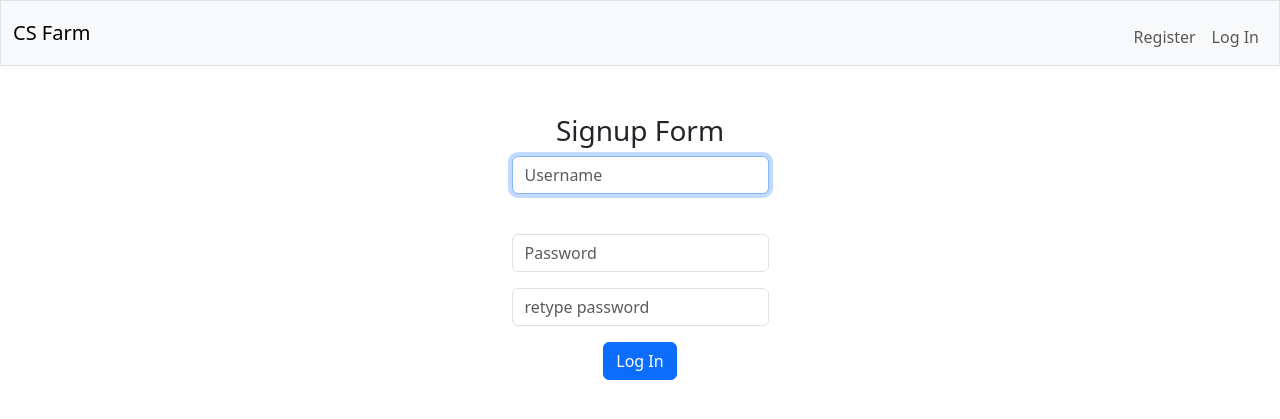
After one commit to andrsbtrg/csfarm, a Flask app: template templates/register.html in a window 1280 px wide. The commit adds this page. Shown: the top 419 px of the page. Run offline with Flask 3, Linux system fonts and the light colour scheme; the template is opened without the code that fills it, so the values that code supplies are empty; some libraries are stand-ins or nearby versions.

Commit message:
Basic login register and logout

```diff
--- a/app.py
+++ b/app.py
@@ -1,6 +1,8 @@
-from flask import Flask, render_template, session, redirect
+from flask import Flask, render_template, session, redirect, request
 from flask_session import Session
 from database import connection
+from werkzeug.security import check_password_hash, generate_password_hash
+from helpers import alert, hx_redirect
 
 app = Flask(__name__)
 # Configure session to use filesystem (instead of signed cookies)
@@ -8,22 +10,80 @@ app.config["SESSION_PERMANENT"] = False
 app.config["SESSION_TYPE"] = "filesystem"
 Session(app)
 
-db = connection("farm.db")
-
 
 @app.route("/")
 def hello():
+    if session.get("user_id") is None:
+        return redirect("/login")
     return render_template('index.html')
 
 
-@app.route("/register")
+@app.route("/register", methods=["GET", "POST"])
 def register():
-    pass
+    if request.method == "GET":
+        return render_template("register.html")
+    db = connection()
+    # handle post
+    username = request.form.get("username")
+    password = request.form.get("password")
+    repass = request.form.get("repassword")
+
+    # validations
+    if len(username) < 5:
+        return alert("Username is too short")
+    if password != repass:
+        return alert("Passwords don't match!")
+    if len(password) < 8:
+        return alert("Password is too short")
+    db.execute(
+        "INSERT INTO users (username, pass) VALUES (?, ?)",
+        [username, generate_password_hash(password)]
+    )
+    db.commit()
+    rows = db.execute("SELECT id FROM users WHERE username=(?)", [
+                      username]).fetchall()
+    user_id = rows[0][0]
+    session["user_id"] = user_id
+    resp = hx_redirect("/")
+    return resp
 
 
-@app.route("/login")
+@app.route("/register/email", methods=["POST"])
+def validate_email():
+    username = request.form.get("username")
+    if len(username) < 5:
+        return alert("Username is too short")
+    return ""
+
+
+@app.route("/login", methods=["POST", "GET"])
 def login():
-    pass
+    if request.method == "GET":
+        return render_template("login.html")
+    # handle POST
+    username = request.form.get("username")
+    password = request.form.get("password")
+
+    if len(username) == 0:
+        return alert("Please enter a valid username.")
+    if len(password) == 0:
+        return alert("Please type a password")
+
+    cur = connection().cursor()
+    row = cur.execute(
+        "SELECT id, username, pass FROM users WHERE username = (?)", (
+            username,)
+    ).fetchone()
+    if row is None:
+        return alert("Username does not exist")
+
+    id = row[0]
+    pwhash = row[2]
+    if check_password_hash(pwhash, password) is False:
+        return alert("Incorrect password")
+    session["user_id"] = id
+
+    return hx_redirect("/")
 
 
 @app.route("/logout")
@@ -34,4 +94,4 @@ def logout():
     session.clear()
 
     # Redirect user to login form
-    return redirect("/")
+    return redirect("/login")
--- a/database.py
+++ b/database.py
@@ -1,7 +1,9 @@
 import sqlite3
 
+__db_url = "farm.db"
 
-def connection(arg: str) -> sqlite3.Cursor:
-    con = sqlite3.connect(arg)
-    cur = con.cursor()
-    return cur
+
+def connection() -> sqlite3.Connection:
+    con = sqlite3.connect(__db_url)
+    con.row_factory = sqlite3.Row
+    return con
--- /dev/null
+++ b/static/styles.css
@@ -0,0 +1,10 @@
+.error-message {
+	margin: 0;
+    color:red;
+}
+.error input {
+      box-shadow: 0 0 3px #CC0000;
+}
+.valid input {
+      box-shadow: 0 0 3px #36cc00;
+ }
--- a/templates/base.html
+++ b/templates/base.html
@@ -7,6 +7,7 @@
 	<meta name="viewport" content="width=device-width, initial-scale=1">
 	<script src="https://unpkg.com/htmx.org@1.9.10"></script>
 	<link href="/static/favicon.ico" rel="icon">
+	<link href="/static/styles.css" rel="stylesheet">
 	<link href="https://cdn.jsdelivr.net/npm/bootstrap@5.3.2/dist/css/bootstrap.min.css" rel="stylesheet"
 		integrity="sha384-T3c6CoIi6uLrA9TneNEoa7RxnatzjcDSCmG1MXxSR1GAsXEV/Dwwykc2MPK8M2HN" crossorigin="anonymous">
 	<script src="https://cdn.jsdelivr.net/npm/bootstrap@5.3.2/dist/js/bootstrap.bundle.min.js"
@@ -16,7 +17,6 @@
 </head>
 
 <body>
-
 	<nav class="bg-light border navbar navbar-expand-md navbar-light">
 		<div class="container-fluid">
 			<a class="navbar-brand" href="/">CS Farm</a>
@@ -45,13 +45,8 @@
 		</div>
 	</nav>
 
-	{% if get_flashed_messages() %}
-	<header>
-		<div class="alert alert-primary mb-0 text-center" role="alert">
-			{{ get_flashed_messages() | join(" ") }}
-		</div>
-	</header>
-	{% endif %}
+	<!-- <header id="alerts"> -->
+	<!-- </header> -->
 
 	<main class="container py-5 text-center">
 		{% block main %}{% endblock %}
--- /dev/null
+++ b/templates/flash_message.html
@@ -0,0 +1,3 @@
+<div class="alert alert-primary mb-0 text-center" role="alert">
+	{{ message }}
+</div>
--- /dev/null
+++ b/templates/register.html
@@ -0,0 +1,24 @@
+{% extends "base.html" %}
+
+{% block title %}
+Register
+{% endblock %}
+
+{% block main %}
+<h3>Signup Form</h3>
+<form hx-post="/register" hx-target="main" hx-swap="beforebegin">
+	<div class="mb-3" hx-target="main" hx-swap="beforebegin">
+		<input autocomplete="off" autofocus class="form-control mx-auto w-auto" name="username" placeholder="Username"
+			type="text" hx-post="/register/email" hx-indicator="#ind">
+
+		<img id="ind" src="/static/img/bars.svg" class="htmx-indicator" />
+	</div>
+	<div class="mb-3">
+		<input class="form-control mx-auto w-auto" name="password" placeholder="Password" type="password">
+	</div>
+	<div class="mb-3">
+		<input class="form-control mx-auto w-auto" name="repassword" placeholder="retype password" type="password">
+	</div>
+	<button class="btn btn-primary" type="submit">Log In</button>
+</form>
+{% endblock %}
```
Also changed, not shown: helpers.py (added, +22 -0 lines), templates/login.html (added, +18 -0 lines), farm.db, static/img/bars.svg (added).
